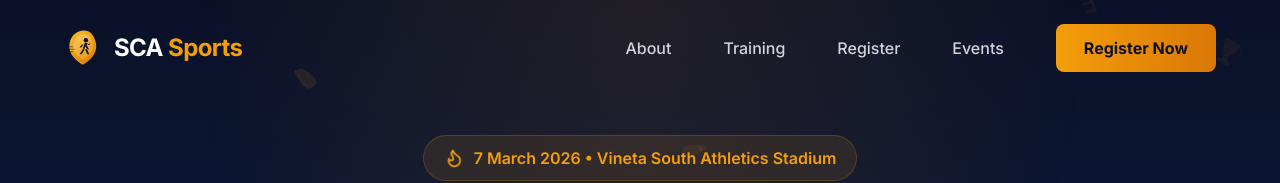
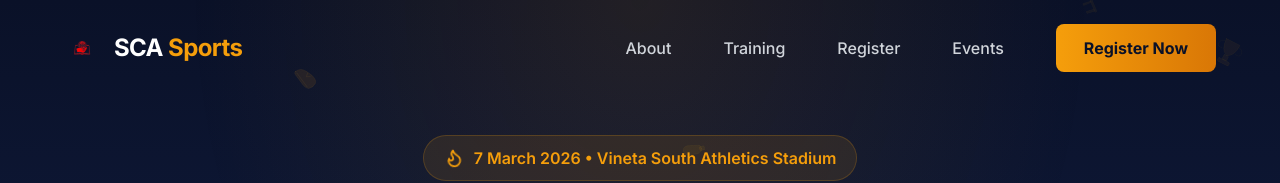
Before and after one commit to RG-theLink/Sports-Day, a React (Vite) app: page / in a window 1280 px wide. Shown: the top 183 px of the page. Built offline with nearby package versions, Linux system fonts and the light colour scheme.

Commit message:
Replace SVG logo with SCA Logo BG.png image

```diff
--- a/src/components/Logo.jsx
+++ b/src/components/Logo.jsx
@@ -1,62 +1,16 @@
 /**
- * Custom SCA Sports logo — a stylised running figure inside a shield/flame shape.
- * Used in Navbar, Footer, and exported as favicon.
+ * SCA Sports logo.
+ * Uses the PNG image from public/SCA Logo BG.png.
  */
 export default function Logo({ size = 36, className = '' }) {
   return (
-    <svg
+    <img
+      src="/SCA Logo BG.png"
+      alt="SCA Sports Logo"
       width={size}
       height={size}
-      viewBox="0 0 64 64"
-      fill="none"
-      xmlns="http://www.w3.org/2000/svg"
       className={className}
-    >
-      {/* Shield / flame shape */}
-      <path
-        d="M32 4C22 4 14 10 10 20c-2 6-2 12 0 18 3 8 10 14 18 20a4 4 0 004 0c8-6 15-12 18-20 2-6 2-12 0-18C46 10 42 4 32 4z"
-        fill="url(#shield-grad)"
-      />
-      {/* Inner glow */}
-      <path
-        d="M32 10c-7 0-13 4-16 12-1.5 4.5-1.5 9 0 13.5 2 6 7 10 13 15a2 2 0 003 0c6-5 11-9 13-15 1.5-4.5 1.5-9 0-13.5C42 14 39 10 32 10z"
-        fill="url(#inner-grad)"
-        opacity="0.3"
-      />
-      {/* Running figure */}
-      <g transform="translate(19, 16)" fill="#0a1128">
-        {/* Head */}
-        <circle cx="16" cy="3.5" r="3.5" />
-        {/* Body / torso */}
-        <path
-          d="M14 8l-3 10h2.5l1.5-5 3 5h3l-4-7 2-3h-5z"
-          fillRule="evenodd"
-        />
-        {/* Front leg (extended) */}
-        <path d="M11 18l-5 8h3l4-6 1-2h-3z" />
-        {/* Back leg (pushing off) */}
-        <path d="M17.5 18l4 8h-3l-3-6-.5-2h2.5z" />
-        {/* Front arm */}
-        <path d="M10 10l-4 5h2.5l3-3.5L10 10z" />
-        {/* Back arm */}
-        <path d="M19 10l4-2-.5 2.5-3.5 1V10z" />
-      </g>
-      {/* Speed lines */}
-      <g stroke="#0a1128" strokeWidth="1.5" strokeLinecap="round" opacity="0.5">
-        <line x1="14" y1="30" x2="8" y2="30" />
-        <line x1="16" y1="34" x2="9" y2="34" />
-        <line x1="14" y1="38" x2="10" y2="38" />
-      </g>
-      <defs>
-        <linearGradient id="shield-grad" x1="10" y1="4" x2="54" y2="58" gradientUnits="userSpaceOnUse">
-          <stop offset="0%" stopColor="#fbbf24" />
-          <stop offset="100%" stopColor="#d97706" />
-        </linearGradient>
-        <linearGradient id="inner-grad" x1="16" y1="10" x2="48" y2="50" gradientUnits="userSpaceOnUse">
-          <stop offset="0%" stopColor="#ffffff" />
-          <stop offset="100%" stopColor="#fbbf24" />
-        </linearGradient>
-      </defs>
-    </svg>
+      style={{ objectFit: 'contain' }}
+    />
   )
 }
```
